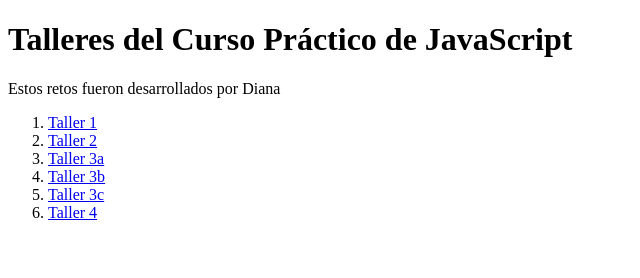
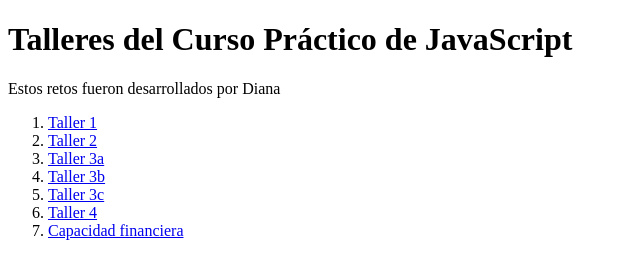
Before and after one commit to dianabgl/curso-practico-javascript, a plain HTML site: page index.html in a window 1280 px wide. Shown: the whole page, without its empty margins (0-640 px from the left). Drawn offline with Linux system fonts and the light colour scheme.

Commit message:
Actualicé index.html

```diff
--- a/index.html
+++ b/index.html
@@ -34,6 +34,9 @@
                 <li>
                     <a href="./salarios.html">Taller 4</a>
                 </li>
+                <li>
+                    <a href="./capacidadfinanciera.html">Capacidad financiera</a>
+                </li>
             </ol>
         </nav>
     </section>
```
